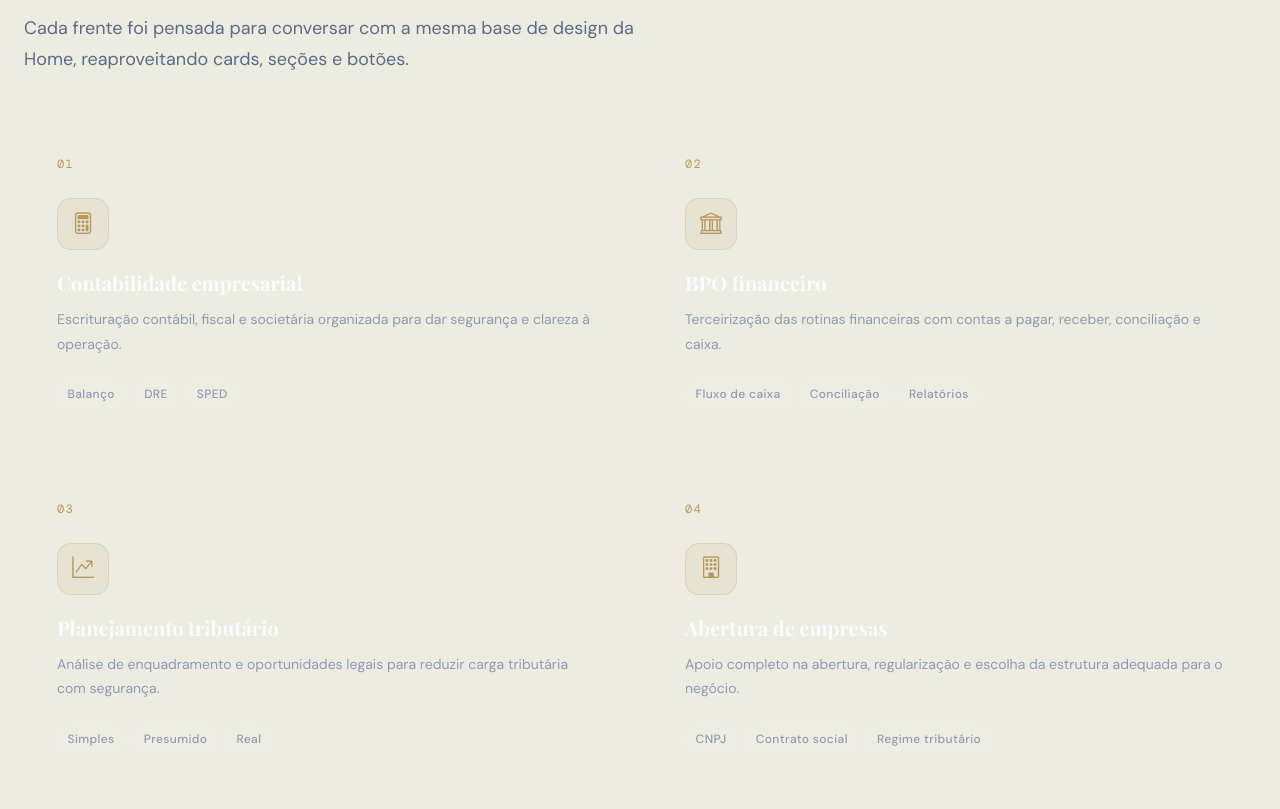
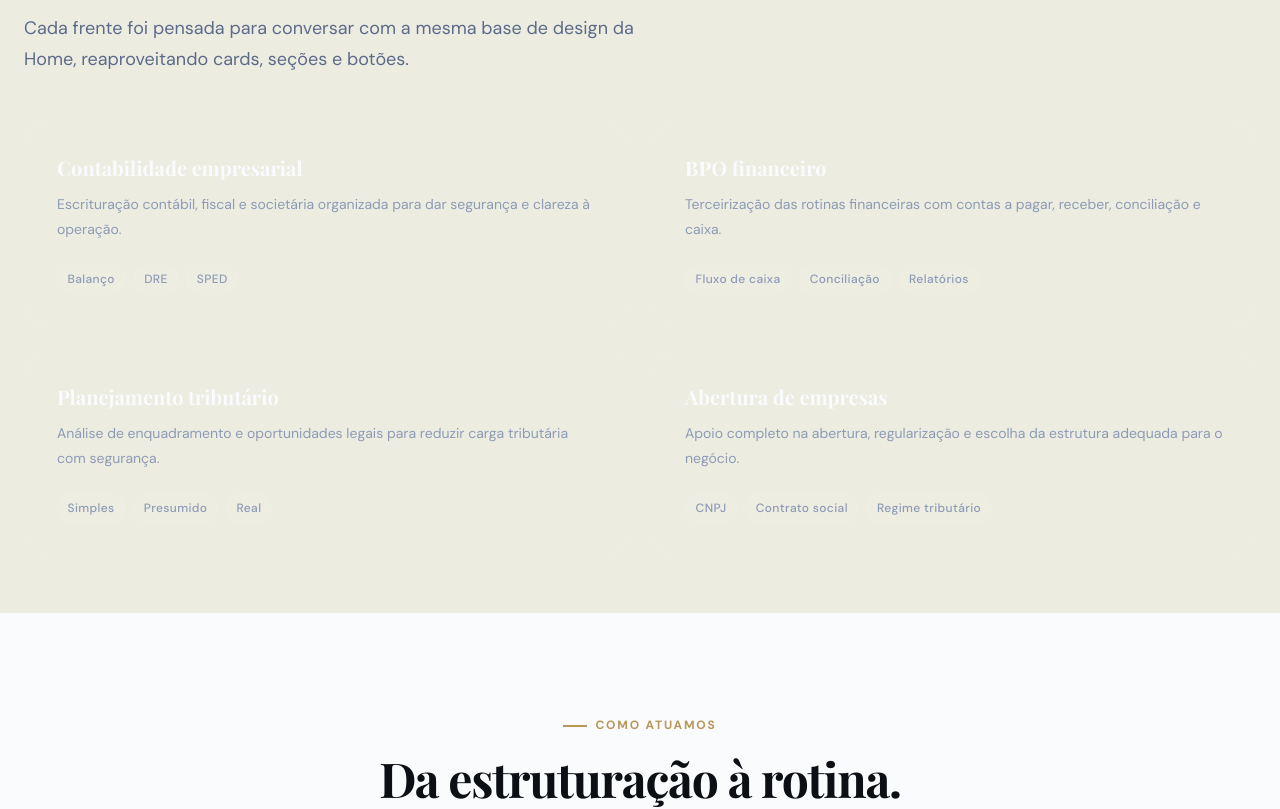
Before and after one commit to ByPhilipee/repo-front-cm, a React (Vite) app: page /servicos in a window 1280 px wide. Shown: the part 765-1574 px from the top of the page. Built offline with nearby package versions, Linux system fonts and the light colour scheme; a web font is replaced by a local one.

Commit message:
feat: section services ajustada

```diff
--- a/src/components/Home/ServicesSection.jsx
+++ b/src/components/Home/ServicesSection.jsx
@@ -73,7 +73,6 @@ export default function ServicesSection() {
         <div className={styles.servicesAction}>
           <Button to="/servicos" variant="ghost">
             Ver tabela completa de serviços
-            <i className="bi bi-arrow-right" aria-hidden="true" />
           </Button>
         </div>
       </div>
--- a/src/components/ui/ServiceCard/ServiceCard.jsx
+++ b/src/components/ui/ServiceCard/ServiceCard.jsx
@@ -11,10 +11,6 @@ export default function ServiceCard({
 }) {
   return (
     <article className={[styles.card, className].filter(Boolean).join(' ')} {...props}>
-      <div className={styles.number}>{number}</div>
-      <div className={styles.icon} aria-hidden="true">
-        <i className={`bi ${icon}`} />
-      </div>
       <h3 className={styles.title}>{title}</h3>
       <p className={styles.text}>{text}</p>
       {tags.length ? (
--- a/src/components/ui/ServiceCard/ServiceCard.module.css
+++ b/src/components/ui/ServiceCard/ServiceCard.module.css
@@ -5,6 +5,9 @@
   padding: var(--space-8);
   position: relative;
   overflow: hidden;
+    display: flex;
+  flex-direction: column;
+  height: 100%;
   transition:
     background-color var(--transition-base),
     border-color var(--transition-base),
@@ -57,6 +60,7 @@
 }
 
 .text {
+  flex: 1;
   font-size: var(--text-sm);
   color: var(--color-slate-light);
   line-height: 1.75;
```
